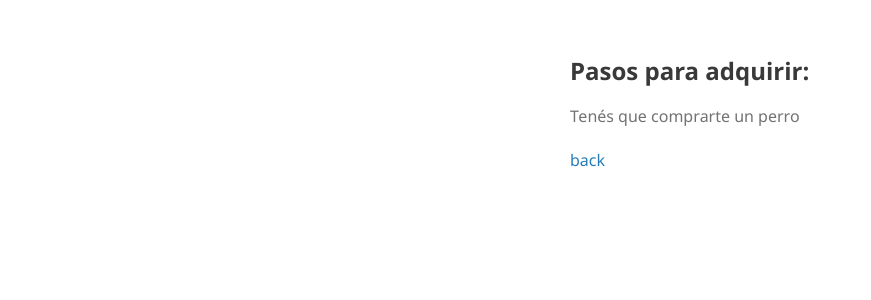
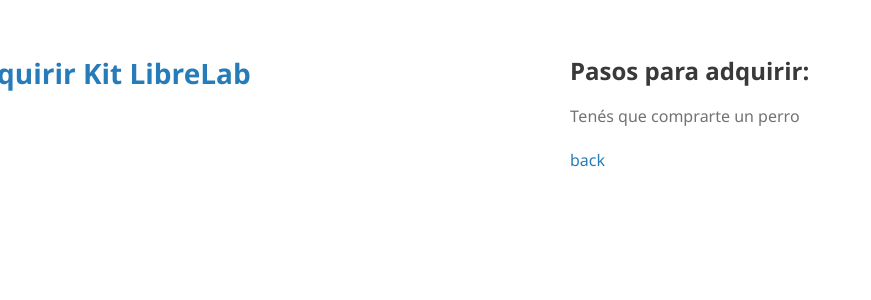
Before and after one commit to labunsl/labunsl.github.io, a Jekyll site: the page built from Adquirir.md, in a window 1280 px wide. Shown: the top 300 px of the page, without its empty margins (0-871 px from the left). Built offline with Jekyll 4.4.1, drawn with Linux system fonts in a browser that asks for light colours.

Commit message:
Update jekyll-theme-minimal.scss

```diff
--- a/_sass/jekyll-theme-minimal.scss
+++ b/_sass/jekyll-theme-minimal.scss
@@ -122,7 +122,7 @@
   width:350px;
   float:left;
   position:relative;
-  right:500px;
+  right:250px;
   -webkit-font-smoothing:subpixel-antialiased;
 }
 
```
